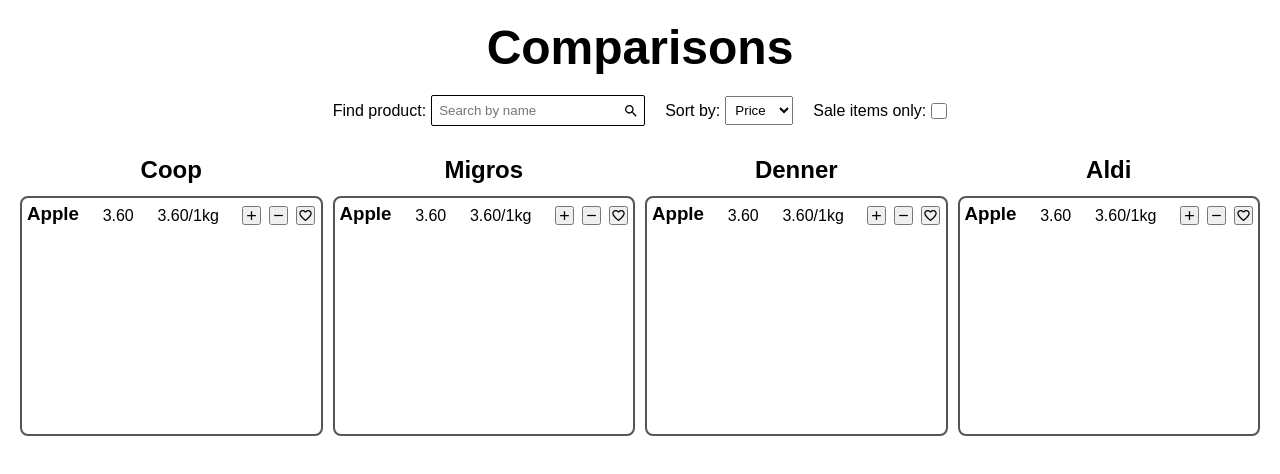
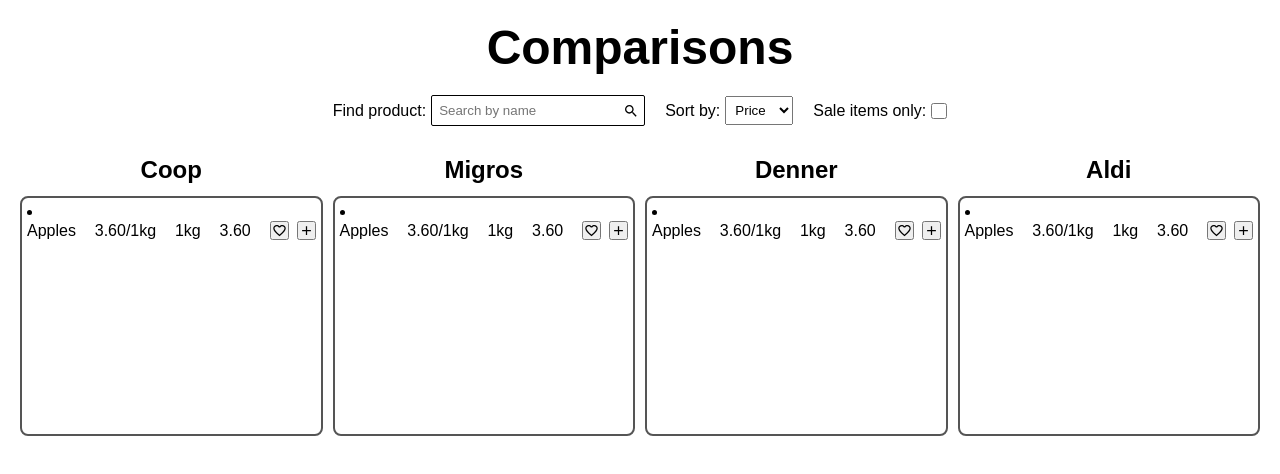
Before and after one commit to bryturner/grocery-comparison-client, a React (Create React App) app: page / in a window 1280 px wide. Shown: the top 474 px of the page. Built offline with nearby package versions, Linux system fonts and the light colour scheme.

Commit message:
layout created

```diff
--- a/src/components/Product/Product.jsx
+++ b/src/components/Product/Product.jsx
@@ -1,19 +1,21 @@
-import { Add, FavoriteBorderOutlined, Remove } from "@mui/icons-material";
+import { Add, FavoriteBorderOutlined } from "@mui/icons-material";
 import styled from "styled-components";
 
-const Container = styled.div``;
+const Container = styled.li``;
 const Wrapper = styled.div`
   display: flex;
   justify-content: space-between;
   align-items: flex-end;
 `;
-const Title = styled.h3``;
+const Title = styled.p``;
 
 const Price = styled.p``;
 
+const Amount = styled.p``;
+
 const Increment = styled.p``;
 
-const ButtonWrapper = styled.div`
+const ButtonContainer = styled.div`
   display: flex;
   gap: 0.8rem;
 `;
@@ -26,24 +28,22 @@
   justify-content: center;
 `;
 
-function Product(title, price, increment) {
+function Product({ product }) {
   return (
     <Container>
       <Wrapper>
-        <Title>Apple</Title>
+        <Title>Apples</Title>
+        <Increment>3.60/1kg</Increment>
+        <Amount>1kg</Amount>
         <Price>3.60</Price>
-        <Increment>3.60/1kg</Increment>
-        <ButtonWrapper>
+        <ButtonContainer>
+          <Button>
+            <FavoriteBorderOutlined />
+          </Button>
           <Button>
             <Add />
           </Button>
-          <Button>
-            <Remove />
-          </Button>
-          <Button>
-            <FavoriteBorderOutlined />
-          </Button>
-        </ButtonWrapper>
+        </ButtonContainer>
       </Wrapper>
     </Container>
   );
```
